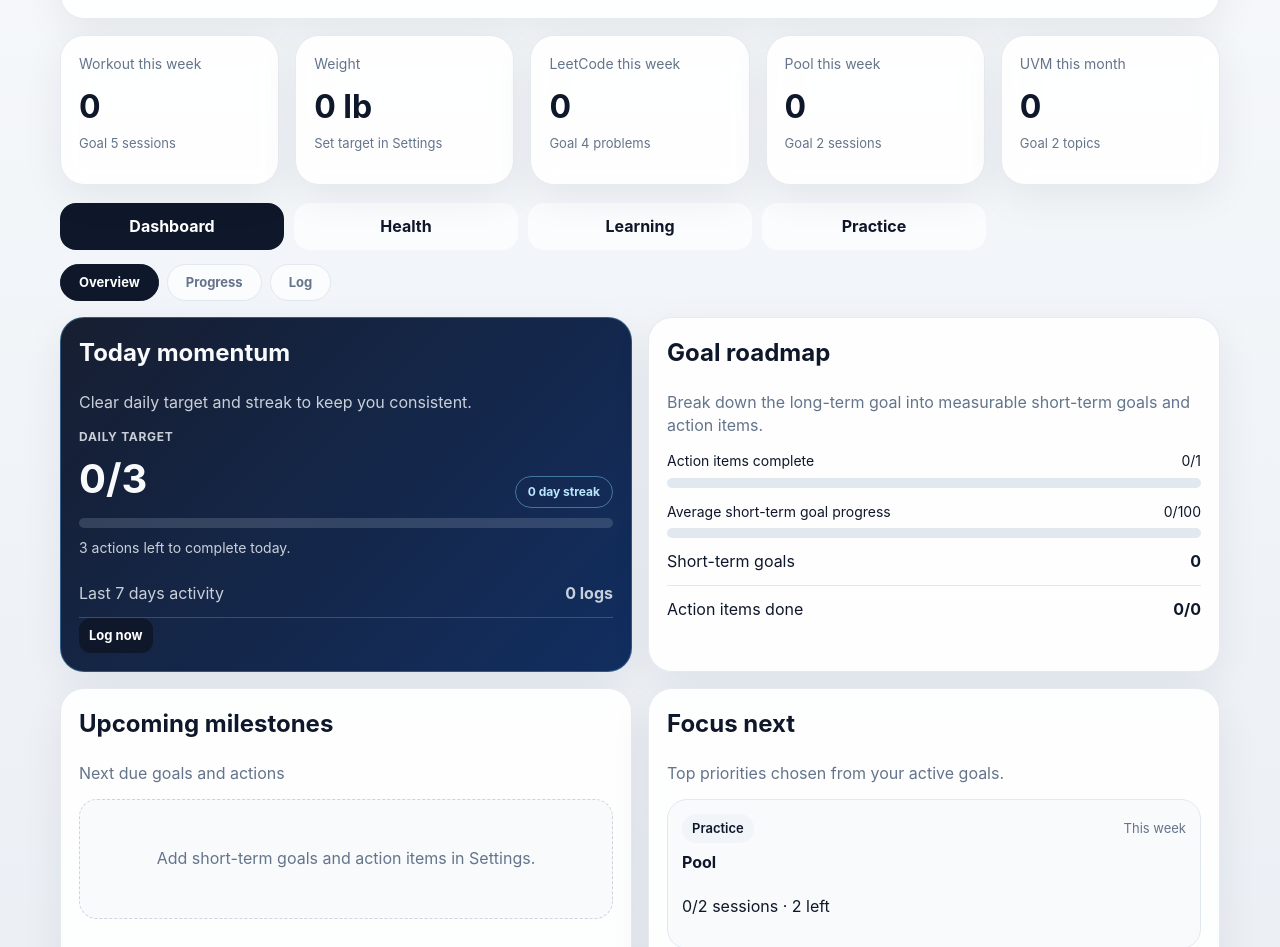
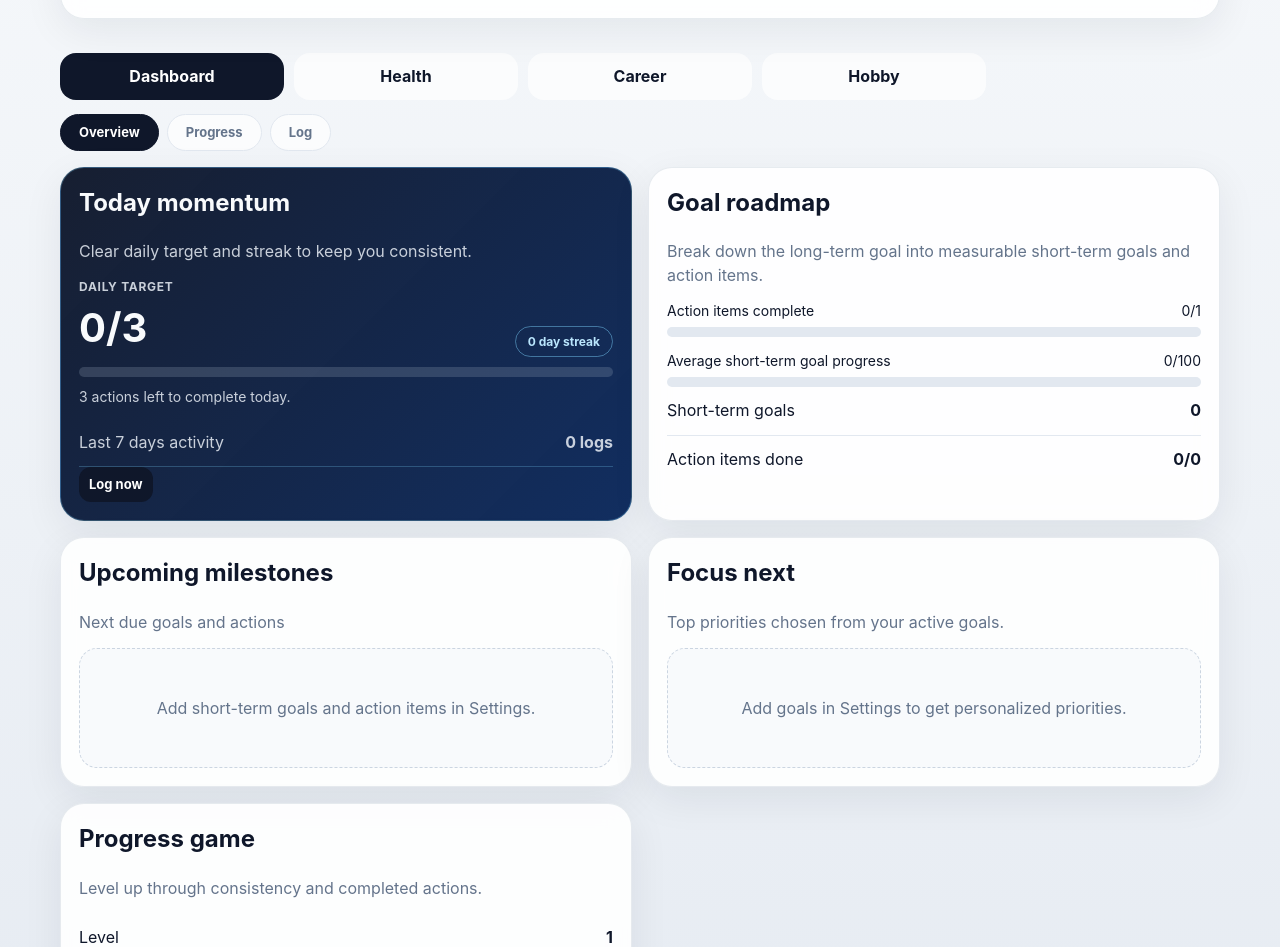
Before and after one commit to Tech052021/progress-tracker-pwa, a React (Vite) app: page / in a window 1280 px wide. Shown: the part 345-1292 px from the top of the page. Built offline with nearby package versions, Linux system fonts and the light colour scheme.

Commit message:
Fixing the setting and main page

```diff
--- a/src/App.jsx
+++ b/src/App.jsx
@@ -28,6 +28,41 @@ function normalizeCategories(categories, weightUnit = 'lb') {
       }))
       : []
   }));
+}
+
+function createDefaultCategories() {
+  return [
+    { id: 'health', name: 'Health', goals: [] },
+    { id: 'career', name: 'Career', goals: [] },
+    { id: 'hobby', name: 'Hobby', goals: [] }
+  ];
+}
+
+function isLegacySeededCategories(categories) {
+  if (!Array.isArray(categories) || categories.length !== 3) return false;
+  const byName = Object.fromEntries(categories.map((c) => [String(c.name || '').toLowerCase(), c]));
+  if (!byName.health || !byName.learning || !byName.practice) return false;
+
+  const healthGoals = (byName.health.goals || []).map((g) => String(g.name || '').toLowerCase()).sort();
+  const learningGoals = (byName.learning.goals || []).map((g) => String(g.name || '').toLowerCase()).sort();
+  const practiceGoals = (byName.practice.goals || []).map((g) => String(g.name || '').toLowerCase()).sort();
+
+  return (
+    healthGoals.join('|') === 'weight|workout' &&
+    learningGoals.join('|') === 'leetcode' &&
+    practiceGoals.join('|') === 'pool|uvm'
+  );
+}
+
+function deriveCategories(incomingCategories, weightUnit) {
+  if (Array.isArray(incomingCategories)) {
+    const normalized = normalizeCategories(incomingCategories, weightUnit);
+    if (isLegacySeededCategories(normalized)) {
+      return createDefaultCategories();
+    }
+    return normalized;
+  }
+  return createDefaultCategories();
 }
 
 function uid() {
@@ -114,6 +149,7 @@ const defaultData = {
     careerBlockMinutes: 45,
     targetWeight: '',
     currentWeight: '',
+    categories: createDefaultCategories(),
     units: {
       weight: 'lb',
       duration: 'min'
@@ -238,9 +274,7 @@ function normalizeData(raw) {
     settings: {
       ...defaultData.settings,
       ...incomingSettings,
-      categories: Array.isArray(incomingSettings.categories)
-        ? normalizeCategories(incomingSettings.categories, normalizedWeightUnit)
-        : incomingSettings.categories,
+      categories: deriveCategories(incomingSettings.categories, normalizedWeightUnit),
       units: {
         ...defaultData.settings.units,
         ...incomingUnits,
@@ -384,36 +418,11 @@ function App() {
       .filter((x) => !Number.isNaN(x.value));
   }, [data.entries.weights]);
 
-  // Helpers to derive categories and goals (fallback to legacy settings)
+  // Categories source-of-truth: settings.categories
   const categories = useMemo(() => {
     const s = data.settings || {};
-    if (Array.isArray(s.categories) && s.categories.length) return s.categories;
-
-    // fallback: build categories from legacy fields
-    return [
-      {
-        id: 'health',
-        name: 'Health',
-        goals: [
-          { id: 'workout', name: 'Workout', target: Number(s.workoutsPerWeek || 5), period: 'week', unit: 'sessions' },
-          { id: 'weight', name: 'Weight', target: s.targetWeight || '', period: 'target', unit: weightUnit }
-        ]
-      },
-      {
-        id: 'learning',
-        name: 'Learning',
-        goals: [{ id: 'leetcode', name: 'LeetCode', target: Number(s.leetcodePerWeek || 4), period: 'week', unit: 'problems' }]
-      },
-      {
-        id: 'practice',
-        name: 'Practice',
-        goals: [
-          { id: 'pool', name: 'Pool', target: Number(s.poolPracticePerWeek || 2), period: 'week', unit: 'sessions' },
-          { id: 'uvm', name: 'UVM', target: Number(s.uvmTopicsPerMonth || 2), period: 'month', unit: 'topics' }
-        ]
-      }
-    ];
-  }, [data.settings, weightUnit]);
+    return Array.isArray(s.categories) ? s.categories : [];
+  }, [data.settings]);
 
   const normalizedCategories = useMemo(() => normalizeCategories(categories, weightUnit), [categories, weightUnit]);
 
--- a/src/components/SettingsEditor.jsx
+++ b/src/components/SettingsEditor.jsx
@@ -18,6 +18,14 @@ function inferGoalUnit(goalName, weightUnit = 'lb') {
 function normalizeGoalPeriod(period) {
   const normalized = String(period || '').trim().toLowerCase().replace(/^\//, '');
   return normalized || 'week';
+}
+
+function createDefaultCategories() {
+  return [
+    { id: uid(), name: 'Health', goals: [] },
+    { id: uid(), name: 'Career', goals: [] },
+    { id: uid(), name: 'Hobby', goals: [] }
+  ];
 }
 
 function formatTimeToVictory(victoryDate) {
@@ -42,7 +50,7 @@ function formatTimeToVictory(victoryDate) {
 function migrateCategories(data) {
   const s = data.settings || {};
   const weightUnit = s.units?.weight || s.weightUnit || 'lb';
-  if (Array.isArray(s.categories) && s.categories.length) {
+  if (Array.isArray(s.categories)) {
     return s.categories.map((category) => ({
       ...category,
       goals: Array.isArray(category.goals)
@@ -55,8 +63,7 @@ function migrateCategories(data) {
     }));
   }
 
-  // Start with empty categories for new users
-  return [];
+  return createDefaultCategories();
 }
 
 function migrateProfile(data) {
```
